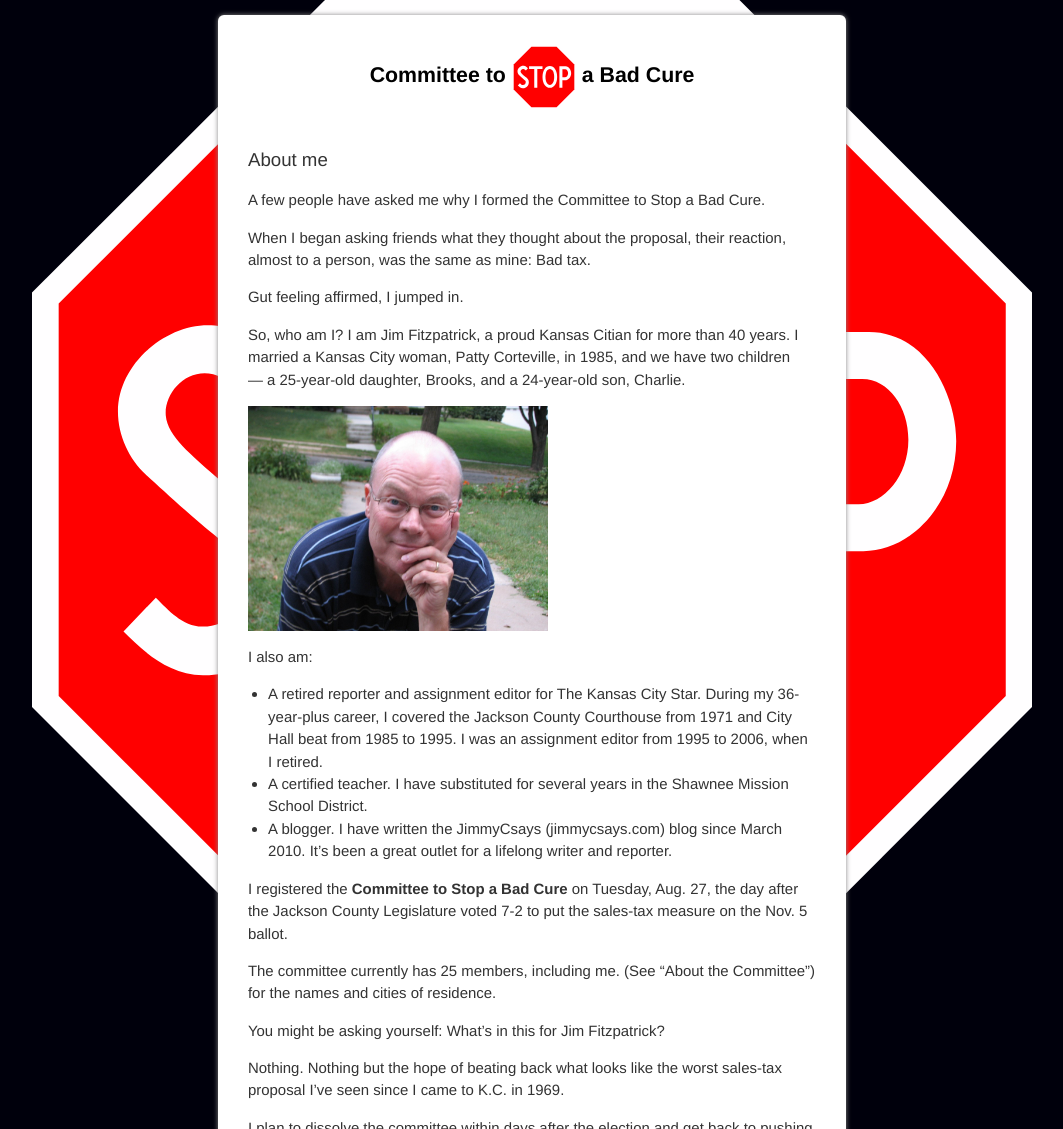
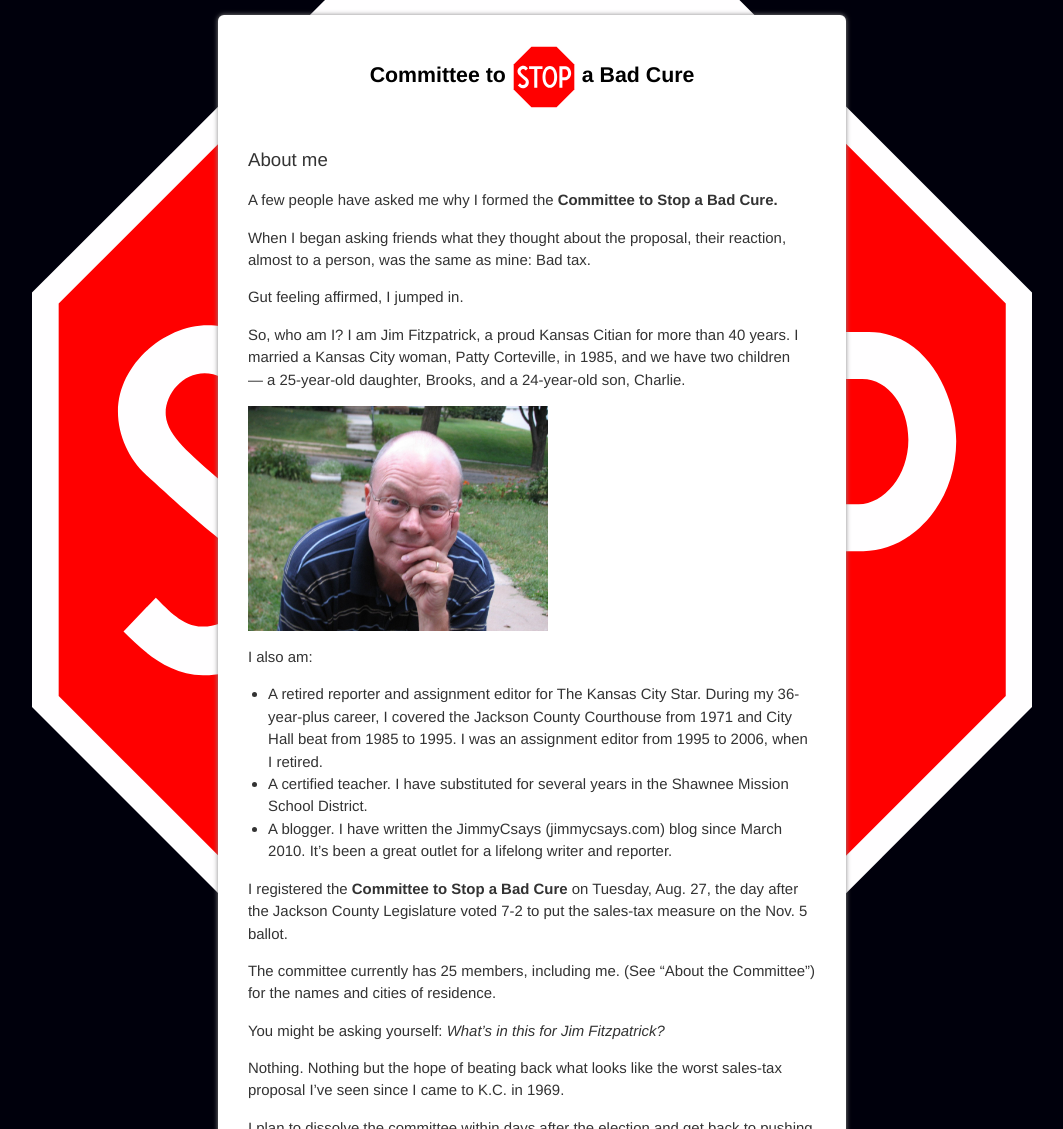
Before and after one commit to jiko/stopabadcure, a Jekyll site: the page built from _posts/2013-09-24-about-me.md, in a window 1280 px wide. Shown: the top 1129 px of the page, without its empty margins (108-1171 px from the left). Built offline with Jekyll 4.4.1, drawn with Linux system fonts in a browser that asks for light colours.

```diff
--- a/_posts/2013-09-24-about-me.md
+++ b/_posts/2013-09-24-about-me.md
@@ -5,7 +5,7 @@ tags: hero
 published: true
 ---
 
-A few people have asked me why I formed the Committee to Stop a Bad Cure.
+A few people have asked me why I formed the **Committee to Stop a Bad Cure.**
 
 When I began asking friends what they thought about the proposal, their reaction, almost to a person, was the same as mine: Bad tax.
 
@@ -25,7 +25,7 @@ I registered the **Committee to Stop a Bad Cure** on Tuesday, Aug. 27, the day a
 
 The committee currently has 25 members, including me. (See "About the Committee") for the names and cities of residence.
 
-You might be asking yourself: What's in this for Jim Fitzpatrick?
+You might be asking yourself: _What's in this for Jim Fitzpatrick?_
 
 Nothing. Nothing but the hope of beating back what looks like the worst sales-tax proposal I've seen since I came to K.C. in 1969.
 
```
